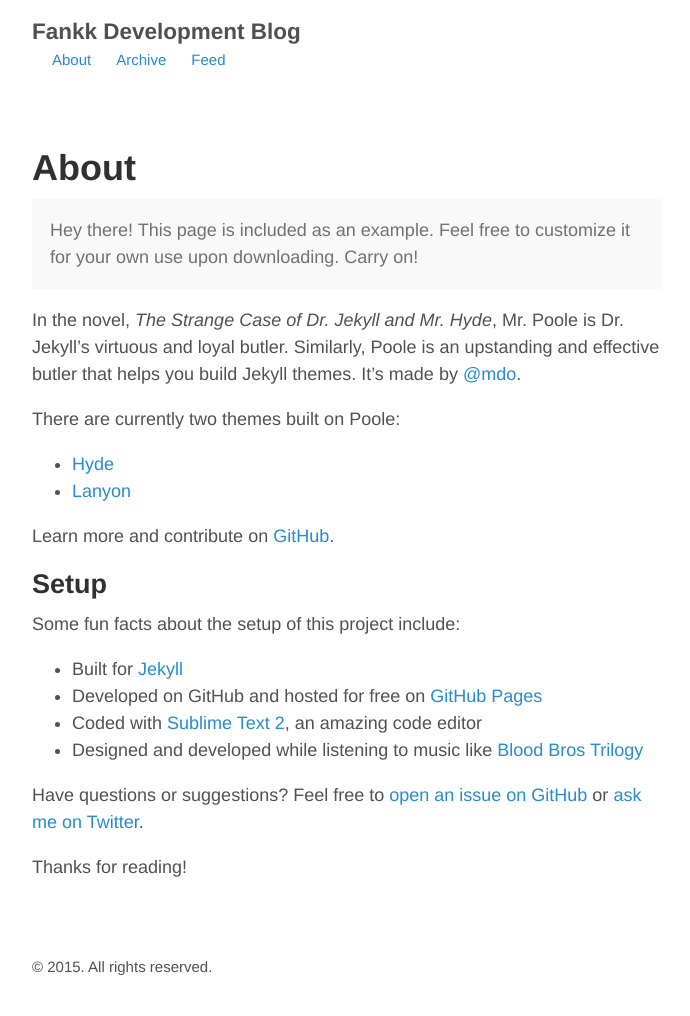
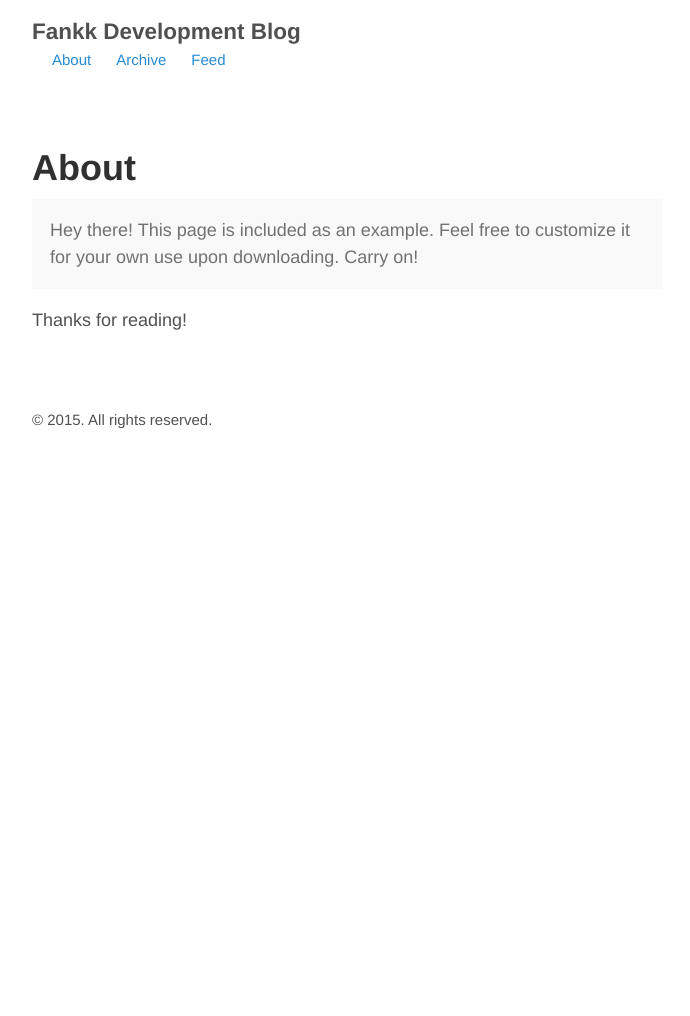
Before and after one commit to fankk/fankk.github.io, a Jekyll site: the page built from about.md, in a window 1280 px wide. Shown: the whole page, without its empty margins (293-983 px from the left). Built offline with Jekyll 4.4.1, drawn with Linux system fonts in a browser that asks for light colours; after the commit the page ends 900 px from its top, so only the background shows below that.

Commit message:
comments support

```diff
--- a/_layouts/page.html
+++ b/_layouts/page.html
@@ -6,3 +6,5 @@ layout: default
   <h1 class="page-title">{{ page.title }}</h1>
   {{ content }}
 </article>
+
+{% include comments.html %}
--- a/_layouts/post.html
+++ b/_layouts/post.html
@@ -7,6 +7,8 @@ layout: default
   <time datetime="{{ page.date | date_to_xmlschema }}" class="post-date">{{ page.date | date_to_string }}</time>
   {{ content }}
 </article>
+
+{% include comments.html %}
 
 <aside class="related">
   <h2>Related Posts</h2>
--- a/about.md
+++ b/about.md
@@ -7,24 +7,4 @@ title: About
   Hey there! This page is included as an example. Feel free to customize it for your own use upon downloading. Carry on!
 </p>
 
-In the novel, *The Strange Case of Dr. Jekyll and Mr. Hyde*, Mr. Poole is Dr. Jekyll's virtuous and loyal butler. Similarly, Poole is an upstanding and effective butler that helps you build Jekyll themes. It's made by [@mdo](https://twitter.com/mdo).
-
-There are currently two themes built on Poole:
-
-* [Hyde](http://hyde.getpoole.com)
-* [Lanyon](http://lanyon.getpoole.com)
-
-Learn more and contribute on [GitHub](https://github.com/poole).
-
-## Setup
-
-Some fun facts about the setup of this project include:
-
-* Built for [Jekyll](http://jekyllrb.com)
-* Developed on GitHub and hosted for free on [GitHub Pages](https://pages.github.com)
-* Coded with [Sublime Text 2](http://sublimetext.com), an amazing code editor
-* Designed and developed while listening to music like [Blood Bros Trilogy](https://soundcloud.com/maddecent/sets/blood-bros-series)
-
-Have questions or suggestions? Feel free to [open an issue on GitHub](https://github.com/poole/poole/issues/new) or [ask me on Twitter](https://twitter.com/mdo).
-
 Thanks for reading!
```
Also changed, not shown: _posts/2015-05-30-introduction.md (+1 -0 lines).
